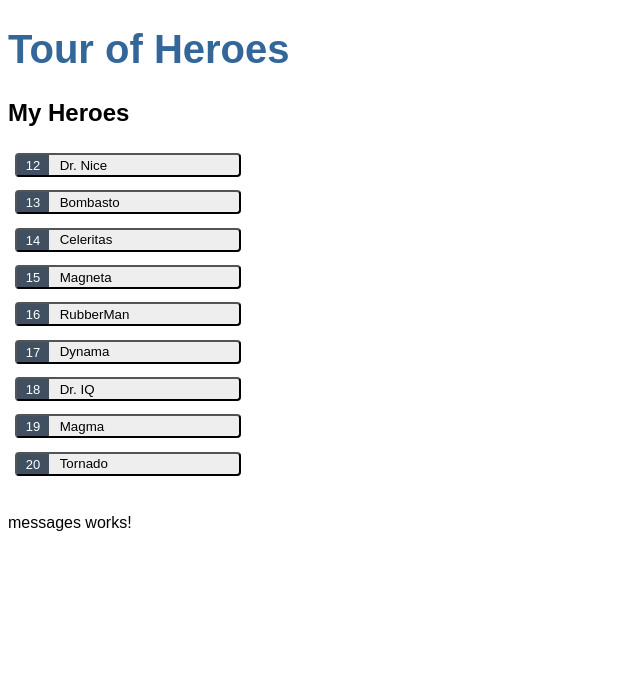
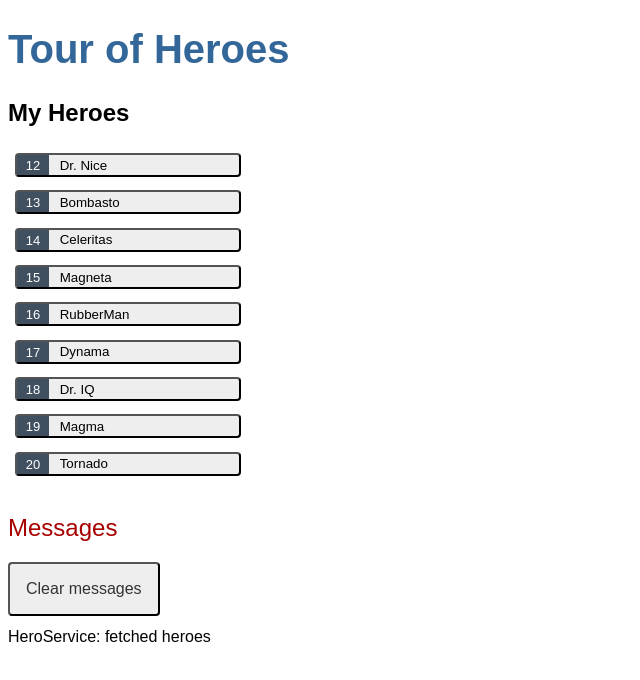
Before and after one commit to CrazyMechanic/angular-tour-of-heroes, an Angular app: page / in a window 1280 px wide. Shown: the top 680 px of the page, without its empty margins (0-640 px from the left). Built offline with nearby package versions, Linux system fonts and the light colour scheme.

Commit message:
end Add services

```diff
--- a/src/app/components/heroes/heroes.component.ts
+++ b/src/app/components/heroes/heroes.component.ts
@@ -1,6 +1,7 @@
 import { Component, OnInit } from '@angular/core';
 import { HeroInterface } from '../../interface/hero.interface';
 import { HeroService } from '../../services/hero.service';
+import { MessageService } from '../../services/message.service';
 
 @Component({
   selector: 'app-heroes',
@@ -11,19 +12,20 @@
   selectedHero?: HeroInterface;
   heroes: HeroInterface[] = [];
 
-  constructor(private heroService: HeroService) {
+  constructor(private heroService: HeroService, private messageService: MessageService) {
+  }
+
+  ngOnInit(): void {
+    this.getHeroes();
   }
 
   onSelect(hero: HeroInterface): void {
     this.selectedHero = hero;
+    this.messageService.add(`HeroesComponent: Selected hero id=${hero.id}`);
   }
 
   getHeroes(): void {
     this.heroService.getHeroes()
       .subscribe(heroes => this.heroes = heroes);
   }
-
-  ngOnInit(): void {
-    this.getHeroes();
-  }
 }
--- a/src/app/components/messages/messages.component.html
+++ b/src/app/components/messages/messages.component.html
@@ -1 +1,7 @@
-<p>messages works!</p>
+<div *ngIf="messageService.messages.length">
+  <h2>Messages</h2>
+
+  <button (click)="messageService.clear()" class="clear" type="button">Clear messages</button>
+
+  <div *ngFor="let message of messageService.messages">{{message}}</div>
+</div>
--- a/src/app/components/messages/messages.component.scss
+++ b/src/app/components/messages/messages.component.scss
@@ -0,0 +1,20 @@
+/* MessagesComponent's private CSS styles */
+h2 {
+  color: #A80000;
+  font-family: Arial, Helvetica, sans-serif;
+  font-weight: lighter;
+}
+
+.clear {
+  color: #333;
+  background-color: #eee;
+  margin-bottom: 12px;
+  padding: 1rem;
+  border-radius: 4px;
+  font-size: 1rem;
+}
+
+.clear:hover {
+  color: white;
+  background-color: #42545C;
+}
--- a/src/app/components/messages/messages.component.ts
+++ b/src/app/components/messages/messages.component.ts
@@ -1,10 +1,12 @@
 import { Component } from '@angular/core';
+import { MessageService } from '../../services/message.service';
 
 @Component({
   selector: 'app-messages',
   templateUrl: './messages.component.html',
-  styleUrls: ['./messages.component.scss']
+  styleUrls: ['./messages.component.scss'],
 })
 export class MessagesComponent {
-
+  constructor(public messageService: MessageService) {
+  }
 }
--- a/src/app/services/hero.service.ts
+++ b/src/app/services/hero.service.ts
@@ -2,17 +2,19 @@
 import { HeroInterface } from '../interface/hero.interface';
 import { HEROES } from '../mock/mock-heroes';
 import { Observable, of } from 'rxjs';
+import { MessageService } from './message.service';
 
 @Injectable({
   providedIn: 'root',
 })
 export class HeroService {
 
-  constructor() {
+  constructor(private messageService: MessageService) {
   }
 
   getHeroes(): Observable<HeroInterface[]> {
     const heroes = of(HEROES);
+    this.messageService.add('HeroService: fetched heroes');
     return heroes;
   }
 }
--- /dev/null
+++ b/src/app/services/message.service.ts
@@ -0,0 +1,16 @@
+import { Injectable } from '@angular/core';
+
+@Injectable({
+  providedIn: 'root',
+})
+export class MessageService {
+  messages: string[] = [];
+
+  add(message: string) {
+    this.messages.push(message);
+  }
+
+  clear() {
+    this.messages = [];
+  }
+}
```
Also changed, not shown: 1 other file (tests, documents, lock files or other folders).
